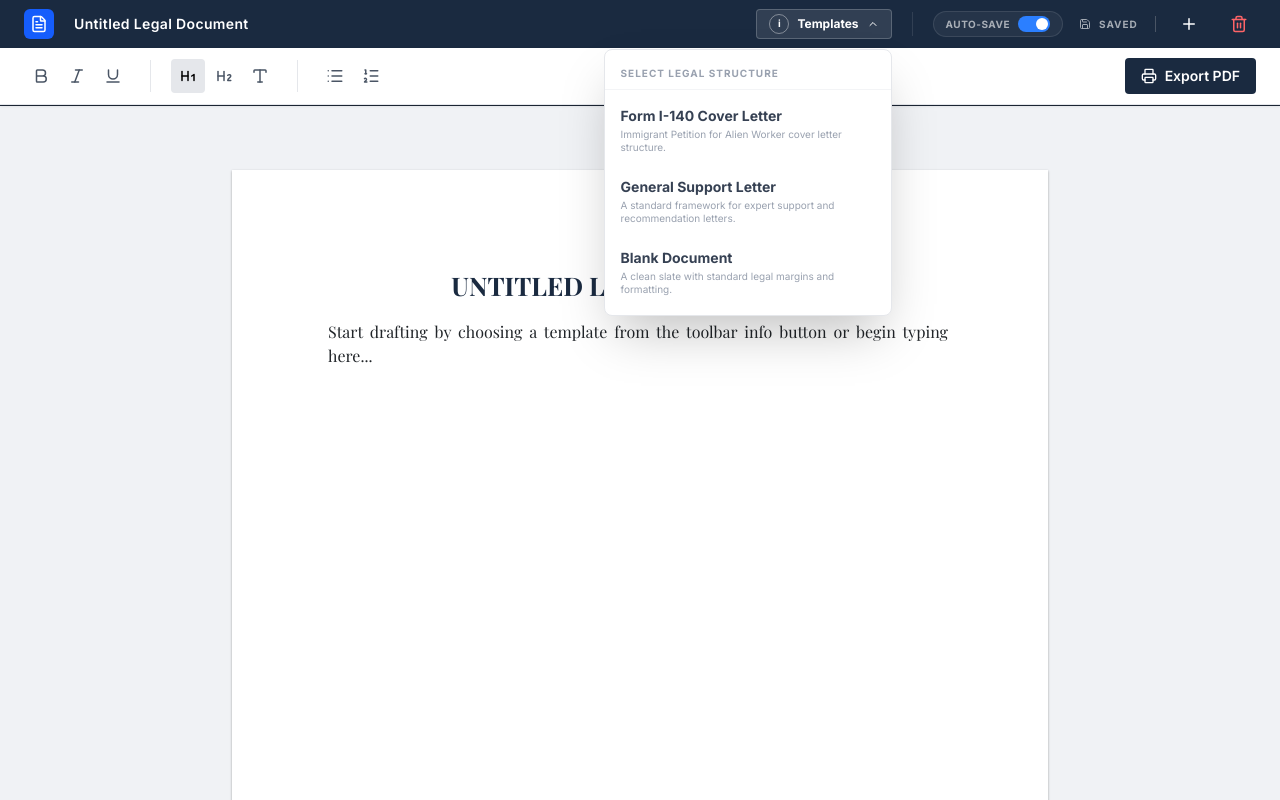
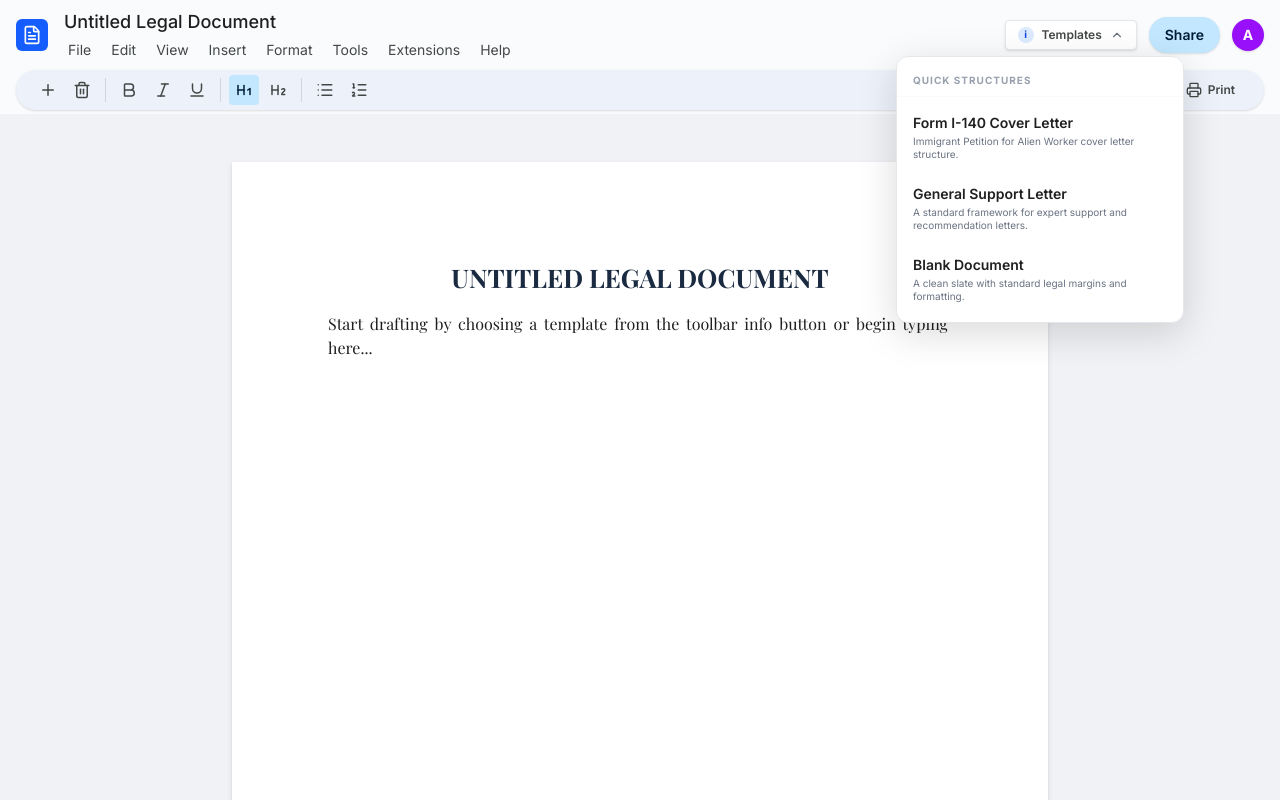
Before and after one commit to adharsh555/tiptap-pagination-editor, a Next.js app: page / in a window 1280 px wide. Both pictures are taken after a click on the button "Drafting Templates". Built offline with nearby package versions, Linux system fonts and the light colour scheme; a web font is replaced by a local one.

Commit message:
Achieved full Google Docs UI parity: Light-themed dual-layer header, menu bar, and refined formatting toolbar

```diff
--- a/src/app/globals.css
+++ b/src/app/globals.css
@@ -5,8 +5,11 @@
   --page-width: 8.5in;
   --page-height: 11in;
   --page-margin: 1in;
-  --workspace-bg: #f0f2f5;
-  --sheet-shadow: 0 1px 3px rgba(0, 0, 0, 0.12), 0 1px 2px rgba(0, 0, 0, 0.24);
+  --workspace-bg: #f8f9fa;
+  --docs-blue: #c2e7ff;
+  --docs-blue-dark: #004a77;
+  --docs-border: #e0e0e0;
+  --sheet-shadow: 0 1px 1px rgba(0, 0, 0, 0.1), 0 2px 5px rgba(0, 0, 0, 0.1);
   --primary-legal: #1a2a40;
   --border-formal: #dee2e6;
 }
@@ -14,7 +17,7 @@
 body {
   background-color: var(--workspace-bg);
   font-family: 'Inter', system-ui, sans-serif;
-  color: #212529;
+  color: #1f1f1f;
   margin: 0;
   padding: 0;
 }
@@ -25,7 +28,6 @@ body {
   flex-direction: column;
   align-items: center;
   min-height: 100vh;
-  padding-top: 1rem;
 }
 
 /* The wrapper that hosts the ProseMirror flow */
@@ -34,6 +36,7 @@ body {
   background: white;
   box-shadow: var(--sheet-shadow);
   position: relative;
+  transition: box-shadow 0.2s ease;
   /* We don't use overflow: hidden here or it breaks page breaks */
 }
 
@@ -72,15 +75,10 @@ body {
 /*
    Page Break Decoration
    This is the "Gap" between sheets.
-   It must handle:
-   - Remaining space on previous page
-   - Workspace gap
-   - Top margin of next page
 */
 .page-break-decoration {
   position: relative;
   width: var(--page-width);
-  /* The height is controlled dynamically by JS to fulfill the 11in requirement */
   margin-left: calc(-1 * var(--page-margin));
   background-color: var(--workspace-bg);
   cursor: default;
@@ -94,7 +92,7 @@ body {
 .page-break-line {
   width: 100%;
   height: 1px;
-  background-color: var(--border-formal);
+  background-color: var(--docs-border);
   position: absolute;
   top: 50%;
 }
@@ -107,9 +105,22 @@ body {
   color: #adb5bd;
   text-transform: uppercase;
   letter-spacing: 1px;
-  border: 1px solid var(--border-formal);
+  border: 1px solid var(--docs-border);
   border-radius: 2px;
   z-index: 5;
+}
+
+/* Tooltip/Menu mimicking Google Docs */
+.menu-item {
+  @apply px-2 py-0.5 rounded hover:bg-[#f1f3f4] text-sm text-[#444746] transition-colors cursor-pointer;
+}
+
+.toolbar-btn {
+  @apply p-1.5 rounded hover:bg-[#f1f3f4] text-[#444746] transition-colors flex items-center justify-center;
+}
+
+.toolbar-btn.active {
+  @apply bg-[#c2e7ff] text-[#001d35];
 }
 
 /* Print simulation */
@@ -137,7 +148,8 @@ body {
   }
 
   .toolbar,
-  .templates-dropdown {
+  .templates-dropdown,
+  .header-top {
     display: none !important;
   }
 
--- a/src/components/Editor.tsx
+++ b/src/components/Editor.tsx
@@ -65,178 +65,176 @@ const Toolbar = ({
     if (!editor) return null;
 
     return (
-        <div className="w-full bg-[#1a2a40] text-white border-b border-gray-800 select-none print:hidden">
-            <div className="max-w-screen-xl mx-auto px-6 h-12 flex items-center justify-between">
-                <div className="flex items-center gap-3">
-                    <div className="bg-blue-600 p-1.5 rounded-md">
-                        <FileText size={18} className="text-white" />
+        <div className="w-full bg-[#f9fbfd] select-none print:hidden flex flex-col">
+            {/* Top Header Layer: Title & Menus */}
+            <div className="flex items-center px-4 pt-2 pb-1 gap-4">
+                <div className="bg-blue-600 p-1.5 rounded-md cursor-pointer hover:bg-blue-700 transition" onClick={onNew}>
+                    <FileText size={20} className="text-white" />
                 </div>
+                <div className="flex flex-col flex-grow">
+                    <div className="flex items-center gap-2 group">
                         <input
                             type="text"
                             defaultValue="Untitled Legal Document"
-                        className="bg-transparent border-none focus:outline-none text-sm font-semibold tracking-wide w-64 hover:bg-white/10 px-2 py-1 rounded transition text-white"
+                            className="bg-transparent border-none focus:outline-none focus:ring-2 focus:ring-blue-500 text-lg text-[#1f1f1f] px-1 rounded -ml-1 w-fit min-w-[100px] hover:border hover:border-gray-300 transition-all font-medium"
                         />
+                        <div className="text-[11px] text-gray-400 font-medium lowercase flex items-center gap-1 opacity-0 group-hover:opacity-100 transition-opacity">
+                            <Save size={10} /> {saveStatus}
                         </div>
-                <div className="flex items-center gap-4">
-                    {/* Template Selection */}
-                    <div className="relative">
+                    </div>
+                    <div className="flex items-center gap-1 -ml-1 mt-0.5">
+                        {["File", "Edit", "View", "Insert", "Format", "Tools", "Extensions", "Help"].map((menu) => (
+                            <div key={menu} className="menu-item">{menu}</div>
+                        ))}
+                    </div>
+                </div>
+
+                <div className="flex items-center gap-3">
                     <button
                         onClick={() => setShowTemplates(!showTemplates)}
-                            className="flex items-center gap-2 px-3 py-1 bg-white/10 hover:bg-white/20 rounded border border-white/20 text-xs font-bold transition-all active:scale-95"
-                            title="Legal Templates"
+                        className="flex items-center gap-2 px-3 py-1.5 hover:bg-gray-100 rounded border border-gray-200 text-xs font-semibold text-[#444746] transition-all bg-white shadow-sm"
+                        title="Drafting Templates"
                     >
-                            <div className="w-5 h-5 rounded-full border border-white/40 flex items-center justify-center text-[10px]">i</div>
+                        <div className="w-4 h-4 rounded-full bg-blue-100 text-blue-700 flex items-center justify-center text-[10px] font-bold">i</div>
                         Templates
-                            <ChevronDown size={12} className={`transition-transform ${showTemplates ? 'rotate-180' : ''}`} />
+                        <ChevronDown size={14} className={`transition-transform text-gray-500 ${showTemplates ? 'rotate-180' : ''}`} />
                     </button>
 
                     {showTemplates && (
                         <>
                             <div className="fixed inset-0 z-30" onClick={() => setShowTemplates(false)} />
-                                <div className="absolute top-10 right-0 w-72 bg-white rounded-lg shadow-2xl border border-gray-200 text-gray-800 z-40 overflow-hidden py-2 animate-in fade-in slide-in-from-top-2 duration-200">
-                                    <div className="px-4 py-2 text-[10px] font-bold text-gray-400 uppercase tracking-widest border-b border-gray-100 mb-1">
-                                        Select Legal Structure
+                            <div className="absolute top-14 right-24 w-72 bg-white rounded-xl shadow-[0_10px_38px_rgba(0,0,0,0.15)] border border-gray-200 text-gray-800 z-40 overflow-hidden py-2 animate-in fade-in zoom-in-95 duration-150">
+                                <div className="px-4 py-2 text-[10px] font-bold text-gray-400 uppercase tracking-widest border-b border-gray-50 mb-1">
+                                    Quick Structures
                                 </div>
                                 {LEGAL_TEMPLATES.map((tpl) => (
                                     <button
                                         key={tpl.id}
                                         onClick={() => {
-                                                onSelectTemplate(tpl.content);
+                                            if (confirm("Load template?")) onSelectTemplate(tpl.content);
                                             setShowTemplates(false);
                                         }}
-                                            className="w-full text-left px-4 py-3 hover:bg-gray-50 flex flex-col gap-0.5 transition-colors group"
+                                        className="w-full text-left px-4 py-3 hover:bg-[#f8f9fa] flex flex-col gap-0.5 transition-colors group"
                                     >
-                                            <span className="text-sm font-bold text-gray-700 group-hover:text-blue-600">{tpl.name}</span>
-                                            <span className="text-[10px] text-gray-400 leading-tight">{tpl.description}</span>
+                                        <span className="text-sm font-semibold text-[#1f1f1f] group-hover:text-blue-600">{tpl.name}</span>
+                                        <span className="text-[10px] text-gray-500 leading-tight">{tpl.description}</span>
                                     </button>
                                 ))}
                             </div>
                         </>
                     )}
+
+                    <div className="flex items-center gap-1.5 px-4 py-2 bg-[#c2e7ff] hover:bg-[#b3d9f2] text-[#001d35] rounded-full text-sm font-semibold transition-all cursor-pointer shadow-sm">
+                        Share
+                    </div>
+                    <div className="w-8 h-8 rounded-full bg-purple-600 text-white flex items-center justify-center text-sm font-bold shadow-sm">
+                        A
+                    </div>
+                </div>
             </div>
 
-                    <div className="w-px h-6 bg-white/10 mx-1" />
+            {/* Bottom Toolbar Layer: Formatting */}
+            <div className="mx-4 my-1 flex items-center gap-1 bg-[#edf2fa] rounded-full px-4 h-10 shadow-sm border border-transparent hover:border-gray-200 transition-all">
+                <button
+                    onClick={onNew}
+                    title="New Document"
+                    className="toolbar-btn"
+                >
+                    <Plus size={18} />
+                </button>
+                <button
+                    onClick={onDelete}
+                    title="Clear Document"
+                    className="toolbar-btn hover:text-red-600"
+                >
+                    <Trash2 size={18} />
+                </button>
 
-                    <div className="flex items-center gap-2 bg-white/5 px-3 py-1 rounded-full border border-white/10">
-                        <span className="text-[10px] font-bold uppercase tracking-wider opacity-60">Auto-Save</span>
+                <div className="w-px h-6 bg-gray-300 mx-1" />
+
+                <button
+                    onClick={() => editor.chain().focus().toggleBold().run()}
+                    className={`toolbar-btn ${editor.isActive('bold') ? 'active' : ''}`}
+                    title="Bold"
+                >
+                    <Bold size={18} />
+                </button>
+                <button
+                    onClick={() => editor.chain().focus().toggleItalic().run()}
+                    className={`toolbar-btn ${editor.isActive('italic') ? 'active' : ''}`}
+                    title="Italic"
+                >
+                    <Italic size={18} />
+                </button>
+                <button
+                    onClick={() => editor.chain().focus().toggleUnderline().run()}
+                    className={`toolbar-btn ${editor.isActive('underline') ? 'active' : ''}`}
+                    title="Underline"
+                >
+                    <UnderlineIcon size={18} />
+                </button>
+
+                <div className="w-px h-6 bg-gray-300 mx-1" />
+
+                <button
+                    onClick={() => editor.chain().focus().toggleHeading({ level: 1 }).run()}
+                    className={`toolbar-btn ${editor.isActive('heading', { level: 1 }) ? 'active' : ''}`}
+                    title="Heading 1"
+                >
+                    <Heading1 size={18} />
+                </button>
+                <button
+                    onClick={() => editor.chain().focus().toggleHeading({ level: 2 }).run()}
+                    className={`toolbar-btn ${editor.isActive('heading', { level: 2 }) ? 'active' : ''}`}
+                    title="Heading 2"
+                >
+                    <Heading2 size={18} />
+                </button>
+
+                <div className="w-px h-6 bg-gray-300 mx-1" />
+
+                <button
+                    onClick={() => editor.chain().focus().toggleBulletList().run()}
+                    className={`toolbar-btn ${editor.isActive('bulletList') ? 'active' : ''}`}
+                    title="Bullet Points"
+                >
+                    <List size={18} />
+                </button>
+                <button
+                    onClick={() => editor.chain().focus().toggleOrderedList().run()}
+                    className={`toolbar-btn ${editor.isActive('orderedList') ? 'active' : ''}`}
+                    title="Numbered List"
+                >
+                    <ListOrdered size={18} />
+                </button>
+
+                <div className="flex-grow" />
+
+                <div className="flex items-center gap-2 mr-2">
+                    <span className="text-[10px] font-bold text-gray-500 uppercase tracking-tight">Auto-Save</span>
                     <button
                         onClick={() => setIsAutoSave(!isAutoSave)}
-                            className={`w-8 h-4 rounded-full relative transition-colors ${isAutoSave ? 'bg-blue-500' : 'bg-gray-600'}`}
+                        className={`w-7 h-3.5 rounded-full relative transition-colors ${isAutoSave ? 'bg-blue-500' : 'bg-gray-400'}`}
                     >
-                            <div className={`absolute top-0.5 w-3 h-3 bg-white rounded-full transition-all ${isAutoSave ? 'left-4.5' : 'left-0.5'}`} />
+                        <div className={`absolute top-0.5 w-2.5 h-2.5 bg-white rounded-full transition-all ${isAutoSave ? 'left-4' : 'left-0.5'}`} />
                     </button>
                 </div>
 
                 {!isAutoSave && (
                     <button
                         onClick={handleManualSaveClick}
-                            className="flex items-center gap-1.5 px-3 py-1 bg-blue-600 hover:bg-blue-500 text-white rounded text-xs font-bold transition-all active:scale-95"
+                        className="toolbar-btn text-blue-600 font-bold text-xs"
                     >
-                            <Save size={14} /> Save Now
+                        <Save size={14} className="mr-1" /> SAVE
                     </button>
                 )}
 
-                    <div className="text-[10px] font-bold uppercase tracking-widest opacity-60 flex items-center gap-2 min-w-[60px]">
-                        <Save size={12} /> {saveStatus}
-                    </div>
-                    <div className="h-4 w-px bg-gray-600" />
-                    <button
-                        onClick={onNew}
-                        title="New Document"
-                        className="p-2 hover:bg-white/10 rounded-full transition"
-                    >
-                        <Plus size={18} />
-                    </button>
-                    <button
-                        onClick={onDelete}
-                        title="Clear Document"
-                        className="p-2 hover:bg-red-500/20 text-red-400 hover:text-red-300 rounded-full transition"
-                    >
-                        <Trash2 size={18} />
-                    </button>
-                </div>
-            </div>
-
-            <div className="bg-white text-gray-700 border-b border-gray-200 shadow-sm relative z-20">
-                <div className="max-w-screen-xl mx-auto px-6 h-14 flex items-center gap-1">
-                    <div className="flex items-center gap-0.5 mr-2">
-                        <button
-                            onClick={() => editor.chain().focus().toggleBold().run()}
-                            className={`p-2 rounded hover:bg-gray-100 transition ${editor.isActive('bold') ? 'bg-gray-200 text-black' : 'text-gray-600'}`}
-                            title="Bold"
-                        >
-                            <Bold size={18} />
-                        </button>
-                        <button
-                            onClick={() => editor.chain().focus().toggleItalic().run()}
-                            className={`p-2 rounded hover:bg-gray-100 transition ${editor.isActive('italic') ? 'bg-gray-200 text-black' : 'text-gray-600'}`}
-                            title="Italic"
-                        >
-                            <Italic size={18} />
-                        </button>
-                        <button
-                            onClick={() => editor.chain().focus().toggleUnderline().run()}
-                            className={`p-2 rounded hover:bg-gray-100 transition ${editor.isActive('underline') ? 'bg-gray-200 text-black' : 'text-gray-600'}`}
-                            title="Underline"
-                        >
-                            <UnderlineIcon size={18} />
-                        </button>
-                    </div>
-
-                    <div className="w-px h-8 bg-gray-200 mx-2" />
-
-                    <div className="flex items-center gap-0.5 mx-2">
-                        <button
-                            onClick={() => editor.chain().focus().toggleHeading({ level: 1 }).run()}
-                            className={`p-2 rounded hover:bg-gray-100 transition ${editor.isActive('heading', { level: 1 }) ? 'bg-gray-200 text-black' : 'text-gray-600'}`}
-                            title="Heading 1"
-                        >
-                            <Heading1 size={18} />
-                        </button>
-                        <button
-                            onClick={() => editor.chain().focus().toggleHeading({ level: 2 }).run()}
-                            className={`p-2 rounded hover:bg-gray-100 transition ${editor.isActive('heading', { level: 2 }) ? 'bg-gray-200 text-black' : 'text-gray-600'}`}
-                            title="Heading 2"
-                        >
-                            <Heading2 size={18} />
-                        </button>
-                        <button
-                            onClick={() => editor.chain().focus().setParagraph().run()}
-                            className={`p-2 rounded hover:bg-gray-100 transition ${editor.isActive('paragraph') ? 'bg-gray-200 text-black' : 'text-gray-600'}`}
-                            title="Paragraph"
-                        >
-                            <Type size={18} />
-                        </button>
-                    </div>
-
-                    <div className="w-px h-8 bg-gray-200 mx-2" />
-
-                    <div className="flex items-center gap-0.5 mx-2">
-                        <button
-                            onClick={() => editor.chain().focus().toggleBulletList().run()}
-                            className={`p-2 rounded hover:bg-gray-100 transition ${editor.isActive('bulletList') ? 'bg-gray-200 text-black' : 'text-gray-600'}`}
-                            title="Bullet Points"
-                        >
-                            <List size={18} />
-                        </button>
-                        <button
-                            onClick={() => editor.chain().focus().toggleOrderedList().run()}
-                            className={`p-2 rounded hover:bg-gray-100 transition ${editor.isActive('orderedList') ? 'bg-gray-200 text-black' : 'text-gray-600'}`}
-                            title="Numbered List"
-                        >
-                            <ListOrdered size={18} />
-                        </button>
-                    </div>
-
-                    <div className="flex-grow" />
-
                 <button
                     onClick={() => window.print()}
-                        className="flex items-center gap-2 px-4 py-2 bg-[#1a2a40] text-white rounded font-semibold text-sm hover:bg-black transition-all"
+                    className="flex items-center gap-1.5 px-3 py-1 hover:bg-gray-200 rounded transition text-[#444746] font-semibold text-xs"
                 >
-                        <Printer size={16} /> Export PDF
+                    <Printer size={16} /> Print
                 </button>
-                </div>
             </div>
         </div>
     );
```
Lines whose indentation alone changed are shown as unchanged.
